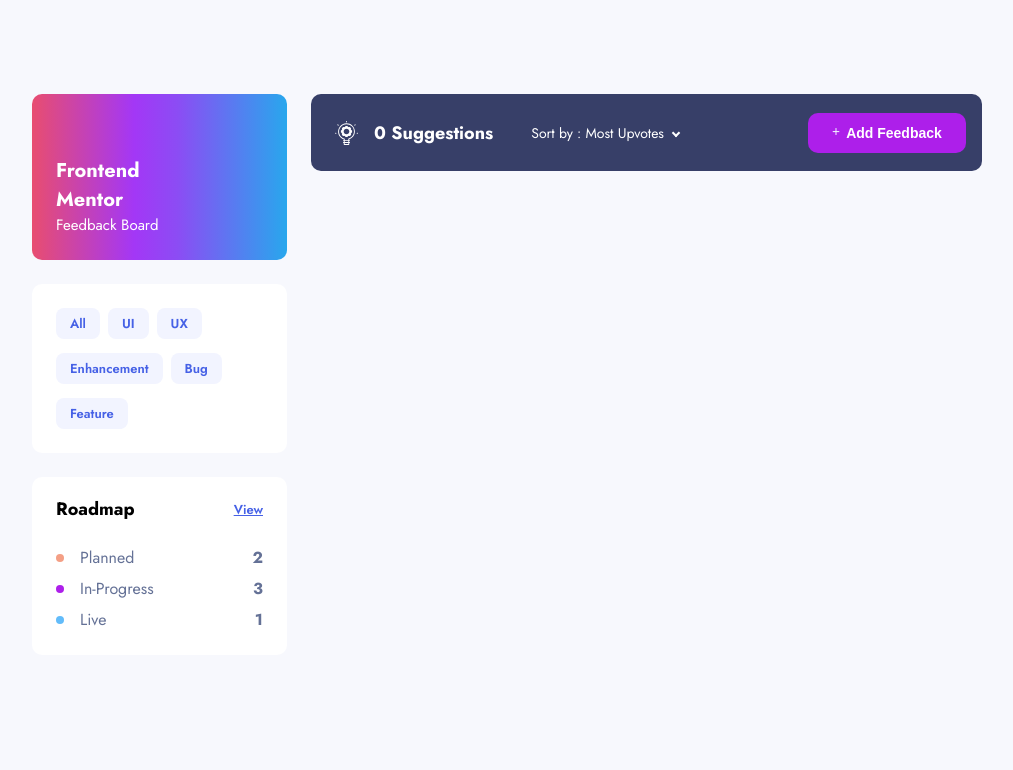
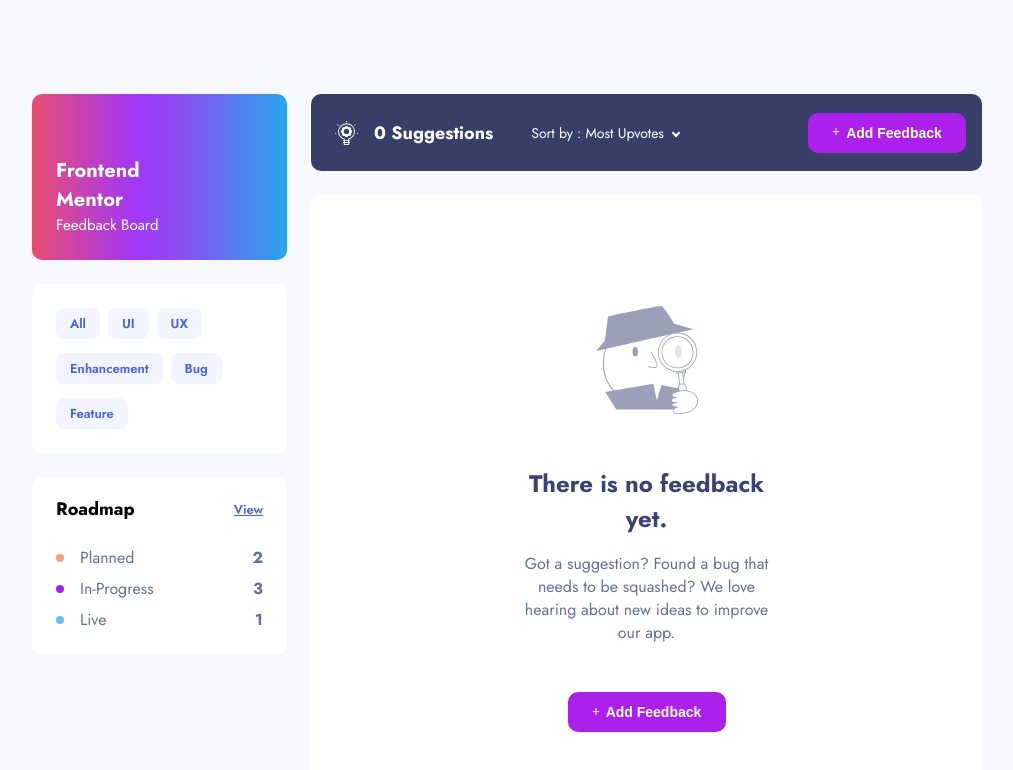
Before and after one commit to eduardsdn/feedback-tracker, a React (Create React App) app in the folder client/: page / in a window 1280 px wide. Shown: the top 770 px of the page, without its empty margins (133-1146 px from the left). Built offline with nearby package versions, Linux system fonts and the light colour scheme; no server answers.

Commit message:
NoSuggsetions component renders if there is no feedback

```diff
--- /dev/null
+++ b/client/src/components/NoSuggestions.jsx
@@ -0,0 +1,26 @@
+import React from "react";
+import noSuggestionsStyle from "../styles/suggestions/noSuggestions.module.scss";
+import buttonsStyle from "../styles/buttons.module.scss";
+import emptyImg from "../assets/suggestions/illustration-empty.svg";
+import plusIcon from "../assets/shared/icon-plus.svg";
+
+const NoSuggestions = function () {
+  return (
+    <section className={noSuggestionsStyle.noSuggestionsSection}>
+      <img src={emptyImg} alt="" />
+      <h2 className={noSuggestionsStyle.heading}>There is no feedback yet.</h2>
+      <p className={noSuggestionsStyle.text}>
+        Got a suggestion? Found a bug that needs to be squashed? We love hearing
+        about new ideas to improve our app.
+      </p>
+      <button
+        className={`${buttonsStyle.btn} ${buttonsStyle.purple} ${buttonsStyle.addFeedbackBtn}`}
+      >
+        <img src={plusIcon} alt="" />
+        Add Feedback
+      </button>
+    </section>
+  );
+};
+
+export default NoSuggestions;
--- a/client/src/pages/Suggestions.jsx
+++ b/client/src/pages/Suggestions.jsx
@@ -7,6 +7,7 @@
 import SuggestionsLeftPanel from "../components/SuggestionsLeftPanel";
 import SuggestionsTopPanel from "../components/SuggestionsTopPanel";
 import SuggestionCards from "../components/SuggestionCards";
+import NoSuggestions from "../components/NoSuggestions";
 
 const Suggestions = function () {
   const feedbacks = useSelector((state) => state.feedback.feedback);
@@ -25,7 +26,9 @@
         <SuggestionsTopPanel numOfSuggestions={numOfSuggestions} />
         {numOfSuggestions > 0 ? (
           <SuggestionCards feedbacks={feedbacks} />
-        ) : null}
+        ) : (
+          <NoSuggestions />
+        )}
       </main>
     </div>
   );
--- /dev/null
+++ b/client/src/styles/suggestions/noSuggestions.module.scss
@@ -0,0 +1,38 @@
+@import "../variables";
+
+.noSuggestionsSection {
+  margin-top: 24px;
+  border-radius: 10px;
+  padding: 111px 206px 110px 206px;
+  display: flex;
+  flex-direction: column;
+  justify-content: center;
+  align-items: center;
+  background-color: $white;
+  text-align: center;
+
+  .emptyImg {
+    // width: 130px;
+    // height: 136px;
+    // display: block;
+  }
+
+  .heading {
+    margin-top: 52px;
+    color: $blackLight;
+    font-weight: 700;
+    font-size: 24px;
+  }
+
+  .text {
+    margin-top: 16px;
+    max-width: 410px;
+    color: $gray;
+    font-weight: 400;
+    font-size: 16px;
+  }
+
+  button {
+    margin-top: 48px;
+  }
+}
```
Also changed, not shown: client/src/components/NoFeedback.jsx (deleted, +0 -7 lines), client/src/styles/suggestions/noFeedback.module.scss (deleted), 1 other file (tests, documents, lock files or other folders).
